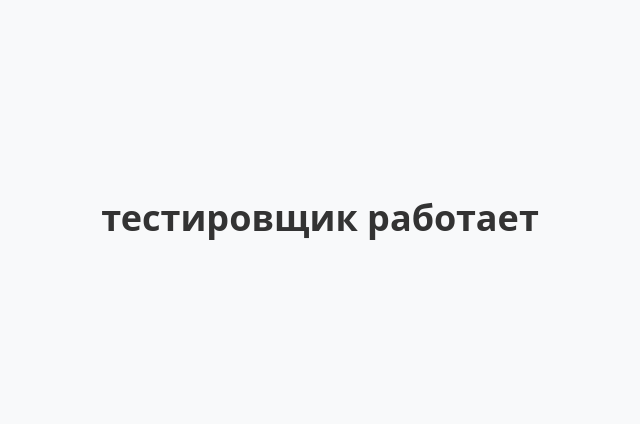
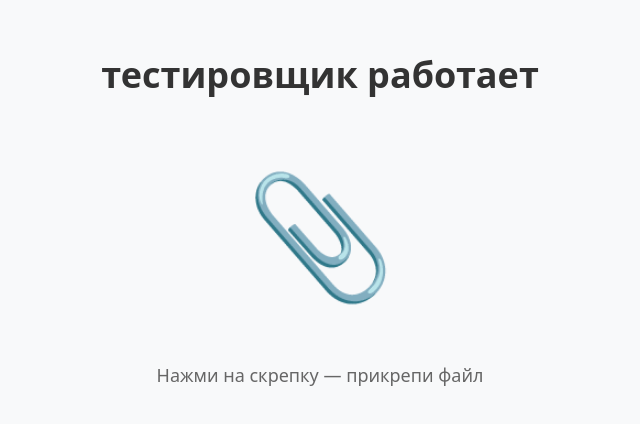
Before and after one commit to Aleksandr7023/golosovalka-test, a React (Vite) app: page / in a window 1280 px wide. Shown: the part 182-606 px from the top of the page, without its empty margins (320-960 px from the left). Built offline with nearby package versions, Linux system fonts and the light colour scheme.

Commit message:
test bump v1.2 → v1.3 + обновления (02.12.25 15:22:14)

```diff
--- a/src/screens/TestScreen.jsx
+++ b/src/screens/TestScreen.jsx
@@ -1,21 +1,64 @@
-// src/screens/TestScreen.jsx — чистый полигон: только надпись
+// src/screens/TestScreen.jsx — скрепка + надпись
+
+import React from 'react'
 
 export default function TestScreen() {
+  const handleFileSelect = (e) => {
+    const files = e.target.files
+    if (files.length > 0) {
+      alert(`Выбрано файлов: ${files.length}`)
+      // Здесь потом будем обрабатывать вложения
+    }
+  }
+
   return (
     <div style={{
       height: '100vh',
       display: 'flex',
+      flexDirection: 'column',
       alignItems: 'center',
       justifyContent: 'center',
       background: '#f8f9fa',
       fontFamily: 'system-ui, sans-serif',
-      fontSize: '36px',
-      fontWeight: 'bold',
-      color: '#333',
-      textAlign: 'center',
+      gap: '40px',
       padding: '20px'
     }}>
-      тестировщик работает
+      <h1 style={{
+        fontSize: '36px',
+        fontWeight: 'bold',
+        color: '#333',
+        margin: 0
+      }}>
+        тестировщик работает
+      </h1>
+
+      {/* Скрепка — большая и кликабельная */}
+      <label style={{
+        fontSize: '120px',
+        cursor: 'pointer',
+        transition: 'transform 0.2s',
+        userSelect: 'none'
+      }}
+      onMouseEnter={(e) => e.target.style.transform = 'scale(1.1)'}
+      onMouseLeave={(e) => e.target.style.transform = 'scale(1)'}
+      >
+        📎
+        <input
+          type="file"
+          multiple
+          accept="image/*,video/*,.pdf,.doc,.docx,.txt"
+          onChange={handleFileSelect}
+          style={{ display: 'none' }}
+        />
+      </label>
+
+      <p style={{
+        fontSize: '18px',
+        color: '#666',
+        margin: 0
+      }}>
+        Нажми на скрепку — прикрепи файл
+      </p>
     </div>
   )
 }
--- a/src/utils/constants.js
+++ b/src/utils/constants.js
@@ -1,7 +1,7 @@
 // src/utils/constants.js — все константы в одном месте
 
 // Версия приложения (меняется только здесь!)
-export const APP_VERSION = 'v1.2'
+export const APP_VERSION = 'v1.3'
 
 // Максимальное количество вариантов ответа
 export const MAX_OPTIONS = 20
```
